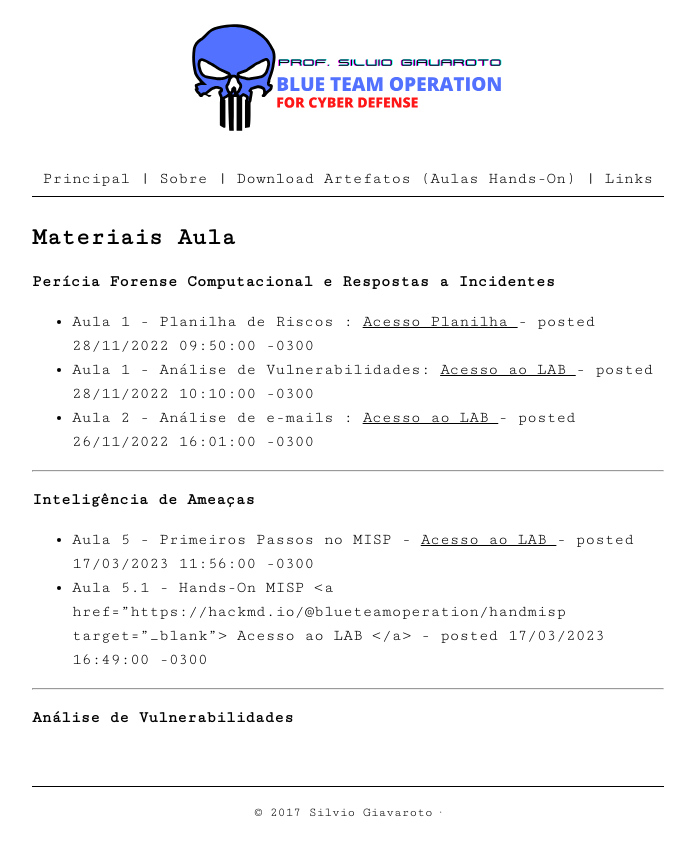
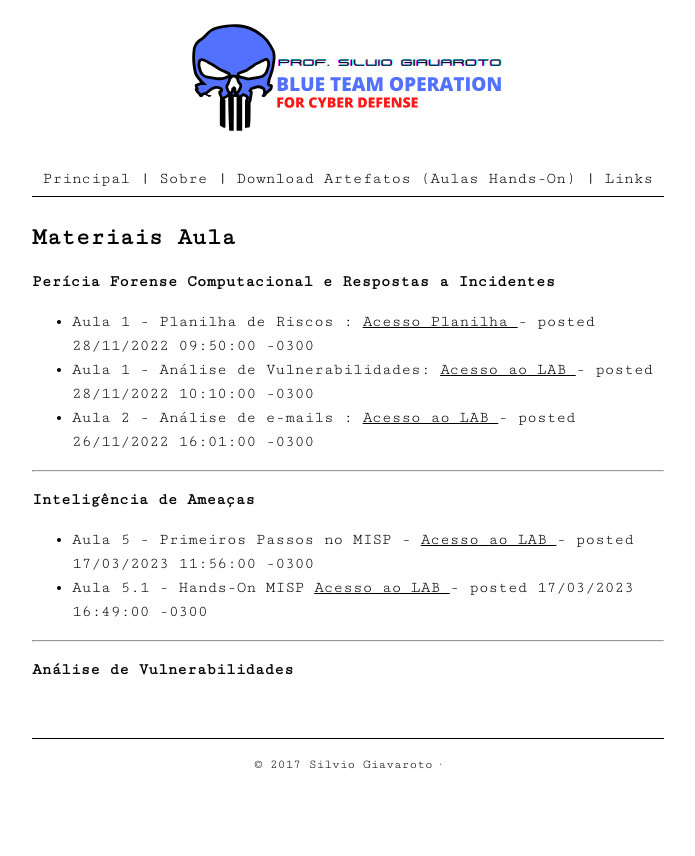
Before and after one commit to silviogiavaroto/profsilviogiavaroto.github.io, a Jekyll site: the page built from projects.md, in a window 1280 px wide. Shown: the top 856 px of the page, without its empty margins (292-987 px from the left). Built offline with Jekyll 4.4.1, drawn with Linux system fonts in a browser that asks for light colours.

Commit message:
Update projects.md

```diff
--- a/projects.md
+++ b/projects.md
@@ -12,7 +12,7 @@ permalink: /projects/
 <hr>
 <b>Inteligência de Ameaças </b> <br>
 - Aula 5 - Primeiros Passos no MISP - <a href="https://hackmd.io/@blueteamoperation/misp" target="_blank"> Acesso ao LAB </a>  - posted 17/03/2023 11:56:00 -0300 <br>
-- Aula 5.1 - Hands-On MISP <a href="https://hackmd.io/@blueteamoperation/handmisp target="_blank"> Acesso ao LAB </a>  - posted 17/03/2023 16:49:00 -0300
+- Aula 5.1 - Hands-On MISP <a href="https://hackmd.io/@blueteamoperation/handmisp" target="_blank"> Acesso ao LAB </a>  - posted 17/03/2023 16:49:00 -0300
 
 <hr>
 <b>Análise de Vulnerabilidades</b>
```
